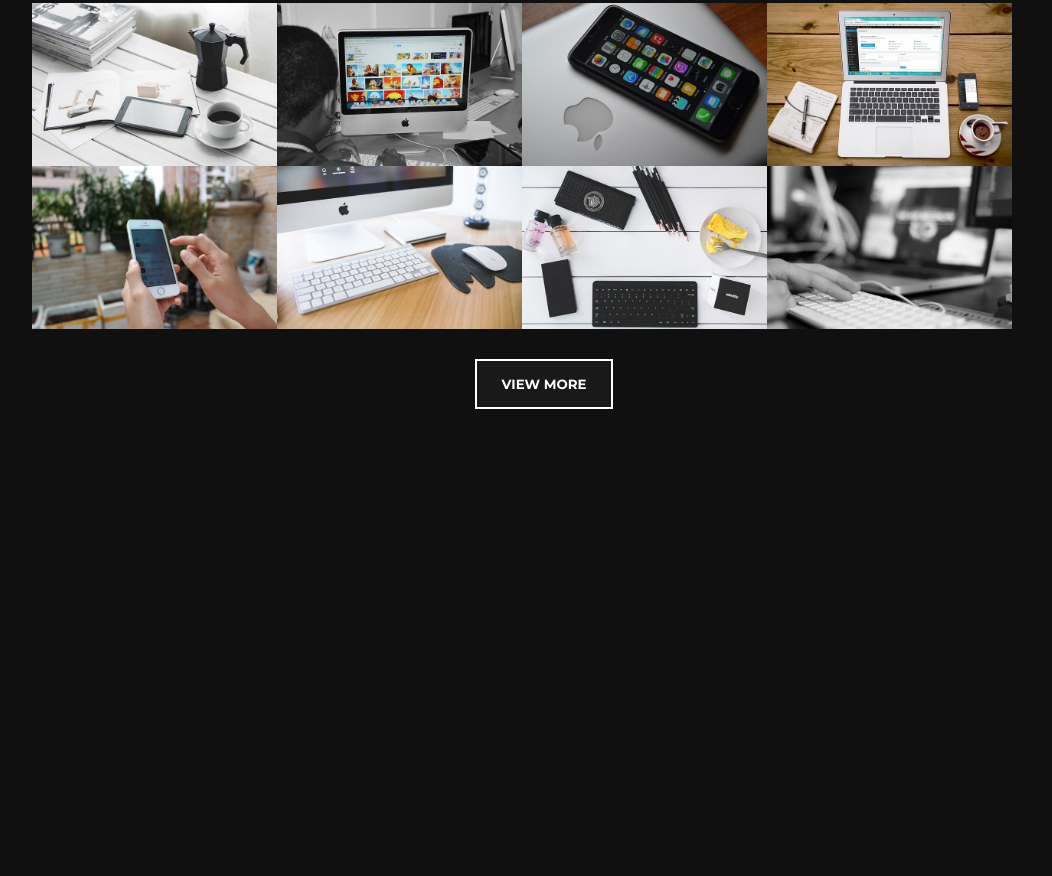
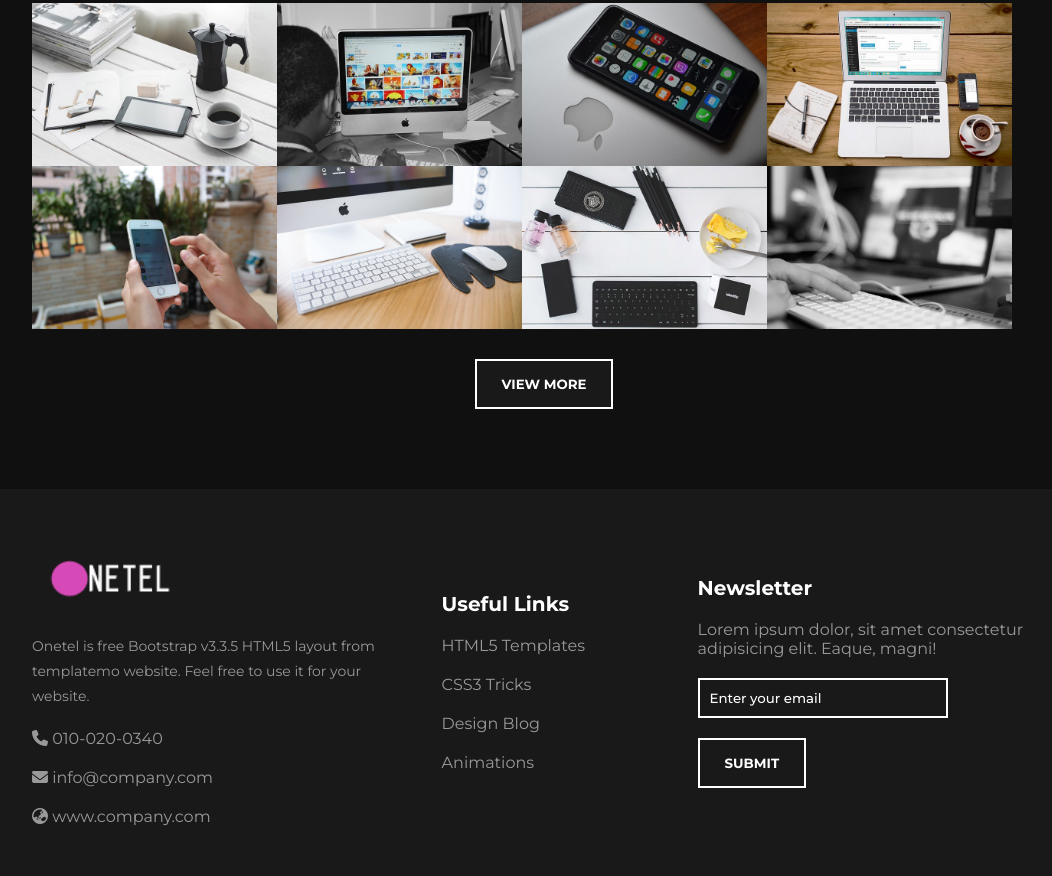
Before and after one commit to yogeshkc07/onetel, a plain HTML site: page index.html in a window 1280 px wide. Shown: the part 1609-2485 px from the top of the page, without its empty margins (96-1148 px from the left). Before the commit the page ends 2098 px from the top, so only its background shows below. Drawn offline with Linux system fonts and the light colour scheme.

Commit message:
updated index.html

```diff
--- a/index.html
+++ b/index.html
@@ -37,7 +37,7 @@
       <div class="hero-feature">
         <ul>
           <li class="responsive">
-            <i class="fa-solid fa-laptop"></i>
+            <i class="fa-solid circle fa-laptop"></i>
             <h2>Responsive</h2>
             <p>
               Lorem ipsum dolor sit amet, consectetuer adipiscing elit, sed diam
@@ -45,7 +45,7 @@
             </p>
           </li>
           <li class="mobile">
-            <i class="fa-solid fa-mobile-screen"></i>
+            <i class="fa-solid circle fa-mobile-screen"></i>
             <h2>Easy to use</h2>
             <p>
               Lorem ipsum dolor sit amet, consectetuer adipiscing elit, sed diam
@@ -53,7 +53,7 @@
             </p>
           </li>
           <li class="ring">
-            <i class="fa-solid fa-life-ring"></i>
+            <i class="fa-solid circle fa-life-ring"></i>
             <h2>Quic Support</h2>
             <p>
               Lorem ipsum dolor sit amet, consectetuer adipiscing elit, sed diam
@@ -101,5 +101,42 @@
         <button>View More</button>
       </div>
     </div>
+    <footer>
+      <div class="wrapper">
+        <div class="footer-info">
+          <ul>
+            <li>
+              <img src="/images/logo.png" alt="" />
+              <p class="footer-description">
+                Onetel is free Bootstrap v3.3.5 HTML5 layout from templatemo
+                website. Feel free to use it for your website.
+              </p>
+              <span><i class="fa-solid fa-phone"></i> 010-020-0340</span>
+              <span><i class="fa-solid fa-envelope"></i> info@company.com</span>
+              <span
+                ><i class="fa-solid fa-earth-asia"></i> www.company.com</span
+              >
+            </li>
+
+            <li>
+              <h2>Useful Links</h2>
+              <p>HTML5 Templates</p>
+              <p>CSS3 Tricks</p>
+              <p>Design Blog</p>
+              <p>Animations</p>
+            </li>
+            <li>
+              <h2>Newsletter</h2>
+              <p>
+                Lorem ipsum dolor, sit amet consectetur adipisicing elit. Eaque,
+                magni!
+              </p>
+              <input type="email" name="email" placeholder="Enter your email"/ >
+              <button>Submit</button>
+            </li>
+          </ul>
+        </div>
+      </div>
+    </footer>
   </body>
 </html>
--- a/styles/theme.css
+++ b/styles/theme.css
@@ -106,7 +106,7 @@ li.active {
   transform: translateY(-20px);
 }
 
-.fa-solid {
+.circle {
   color: white;
   font-size: 36px;
   border: 2px solid white;
@@ -184,3 +184,53 @@ div.image {
 div.image img {
   width: 245px;
 }
+.footer-info {
+  padding: 50px 0;
+}
+
+.footer-info ul {
+  display: flex;
+  justify-content: space-between;
+  align-items: center;
+  gap: 20px;
+}
+footer {
+  width: 100%;
+  background-color: var(--background-soft-color);
+}
+.footer-info ul li {
+  display: flex;
+  flex-direction: column;
+  gap: 20px;
+  width: 35%;
+
+  justify-content: center;
+}
+.footer-info ul li img {
+  width: 150px;
+}
+p.footer-description {
+  font-size: 14px;
+  line-height: 25px;
+}
+.footer-info ul li h2 {
+  font-size: 20px;
+}
+.footer-info ul li:nth-of-type(2) {
+  width: 20%;
+}
+span {
+  color: var(--text-paragraph-color);
+}
+input[type="email"] {
+  border: 2px solid white;
+  outline: none;
+  width: 70%;
+  background-color: transparent;
+  height: 40px;
+  padding: 10px;
+}
+input[type="email"]::placeholder {
+  color: white;
+  font-weight: 500;
+}
```
